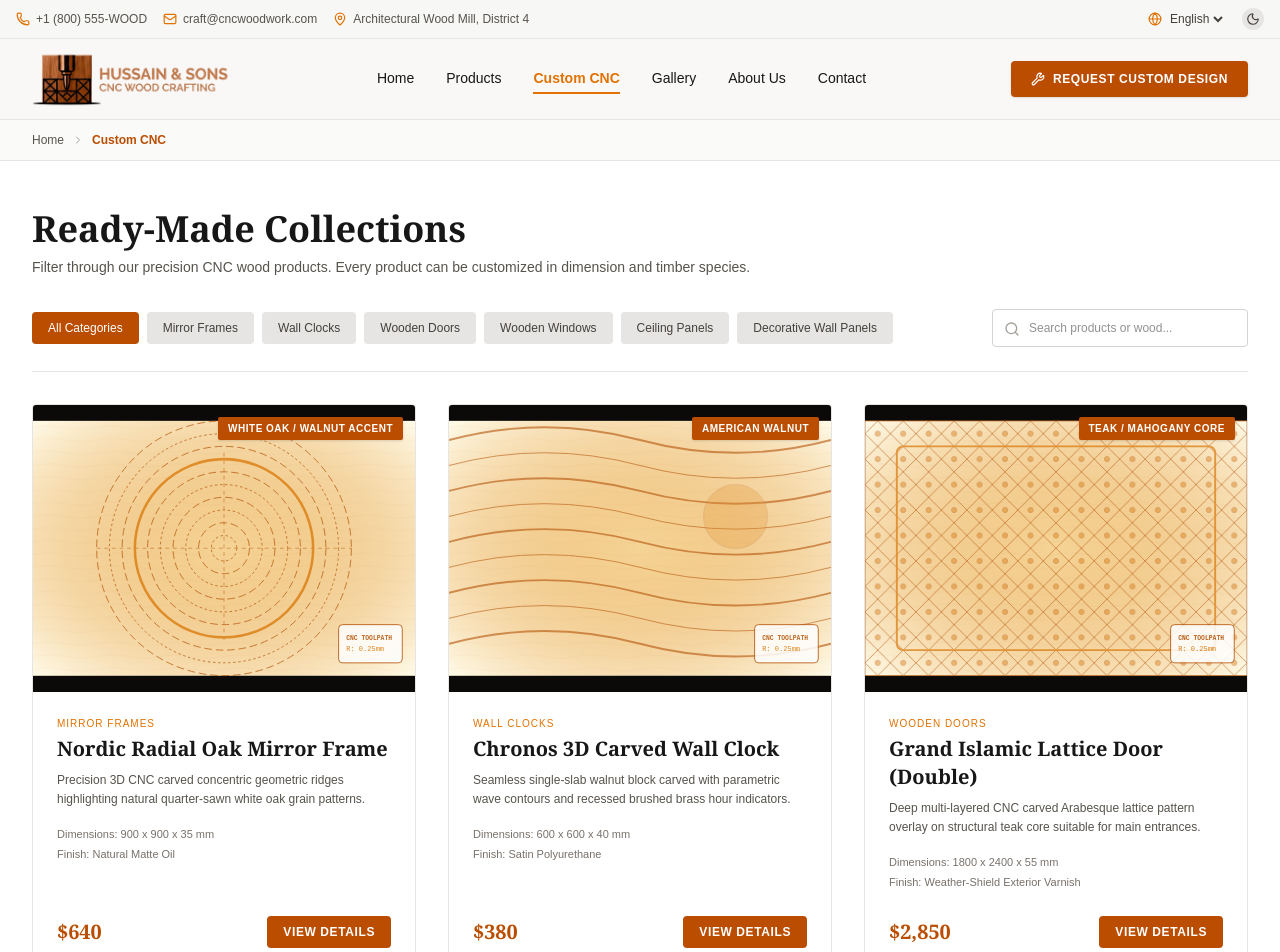
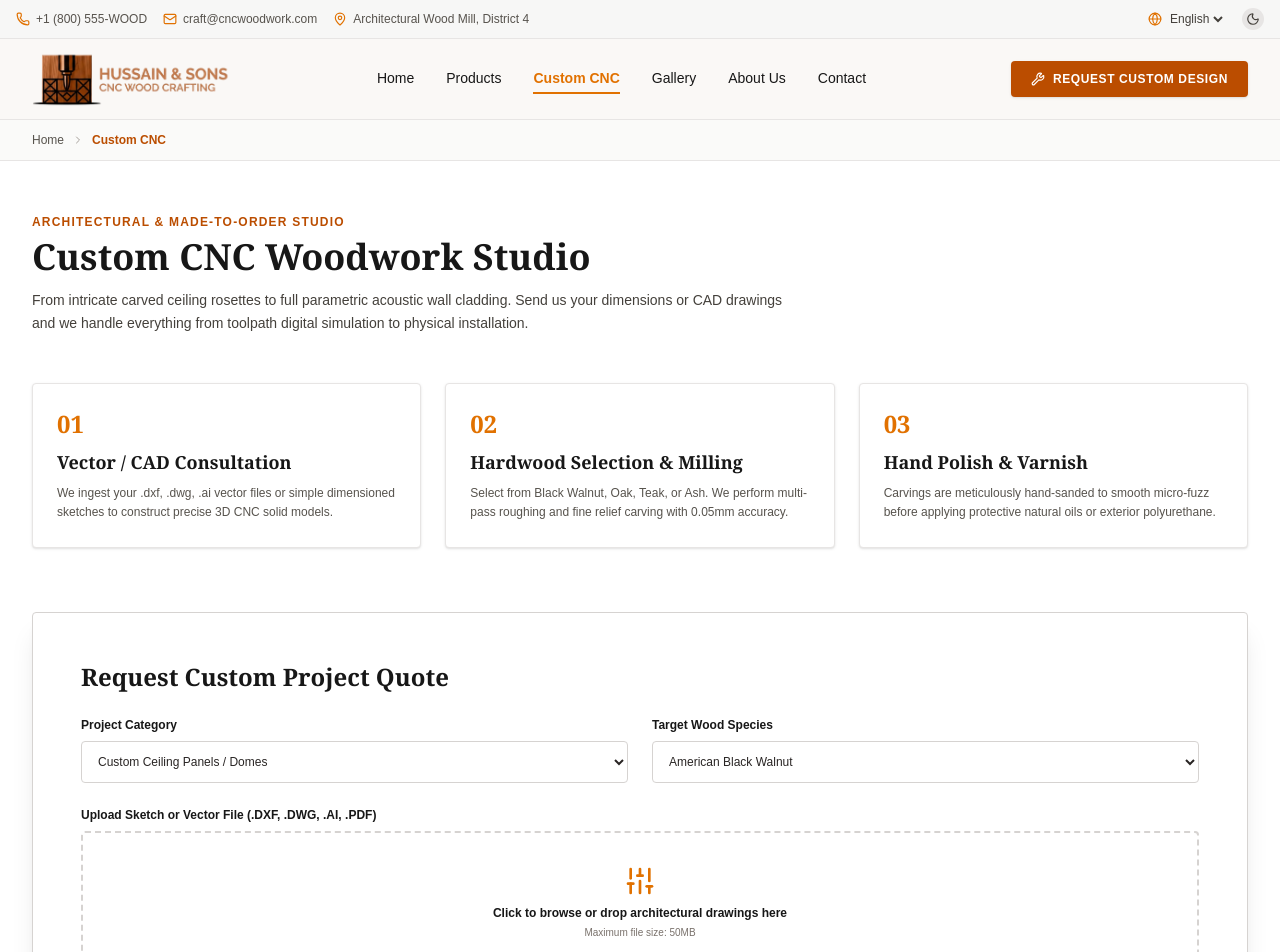
Before and after one commit to Zahoor-Baltee/hussainSonsinterior, a Next.js app: page /en/custom in a window 1280 px wide. Shown: the top 952 px of the page. Built offline with nearby package versions, Linux system fonts and the light colour scheme.

Commit message:
feat: Implement Custom Page with workflow and file upload functionality

```diff
--- a/app/[locale]/custom/page.tsx
+++ b/app/[locale]/custom/page.tsx
@@ -1,6 +1,6 @@
-import ProductsPage from "@/components/products/ProductsPage";
+import { getContent } from "@/lib/i18n";
 import { Locale } from "@/config/locales";
-import { getContent } from "@/lib/i18n";
+import CustomPage from "@/components/custom/CustomPage";
 
 type CustomRouteProps = {
     params: Promise<{
@@ -16,7 +16,7 @@ export default async function CustomRoute({
     const t = getContent(locale);
 
     return (
-        <ProductsPage
+        <CustomPage
             locale={locale}
             t={t}
         />
--- /dev/null
+++ b/components/custom/CustomPage.tsx
@@ -0,0 +1,136 @@
+"use client";
+
+import { CUSTOM_WORKFLOW } from "@/data/constant";
+import { Sliders } from "lucide-react";
+
+
+type CustomPageProps = {
+    locale: string;
+    t: any;
+};
+
+export default function CustomPage({
+    locale,
+    t,
+}: CustomPageProps) {
+    return (
+        <main className="max-w-7xl mx-auto px-4 sm:px-6 lg:px-8 py-12">
+            <div className="max-w-3xl mb-12">
+                <span className="text-xs font-semibold uppercase tracking-widest text-amber-700">
+                    {t.customStudioTag}
+                </span>
+
+                <h1 className="font-serif text-3xl sm:text-4xl font-bold mt-1">
+                    {t.customWoodworkTitle}
+                </h1>
+
+                <p className="text-sm mt-3 leading-relaxed text-stone-700">
+                    {t.customStudioDescription}
+                </p>
+            </div>
+
+            {/* Workflow Cards */}
+            <div className="grid grid-cols-1 md:grid-cols-3 gap-6 mb-16">
+                {CUSTOM_WORKFLOW.map((workflow) => (
+                    <div
+                        key={workflow.id}
+                        className="p-6 rounded-sm border bg-white border-stone-200 shadow-sm"
+                    >
+                        <span className="text-2xl font-serif font-bold text-amber-600 block mb-2">
+                            {workflow.num}
+                        </span>
+
+                        <h3 className="font-serif text-lg font-bold mb-2">
+                            {locale === "ur"
+                                ? workflow.titleUr
+                                : workflow.title}
+                        </h3>
+
+                        <p className="text-xs leading-relaxed text-stone-600">
+                            {locale === "ur"
+                                ? workflow.descUr
+                                : workflow.desc}
+                        </p>
+                    </div>
+                ))}
+            </div>
+
+            {/* Quote Tool */}
+            <div className="p-8 sm:p-12 rounded-sm border bg-white border-stone-300 shadow-xl">
+                <h2 className="font-serif text-2xl font-bold mb-6">
+                    {t.quoteHeader}
+                </h2>
+
+                <form
+                    onSubmit={(e) => {
+                        e.preventDefault();
+                    }}
+                    className="space-y-6"
+                >
+                    <div className="grid grid-cols-1 sm:grid-cols-2 gap-6">
+                        {/* Project Category */}
+                        <div>
+                            <label className="block text-xs font-semibold mb-2">
+                                {t.projectCategory}
+                            </label>
+
+                            <select className="w-full text-xs p-3 rounded-sm border bg-white border-stone-300 text-stone-800">
+                                <option>{t.customCeilingPanels}</option>
+                                <option>{t.bespokeCarvedDoors}</option>
+                                <option>{t.parametricWallPanelling}</option>
+                                <option>{t.customFretwork}</option>
+                                <option>{t.largeMirrorFrame}</option>
+                            </select>
+                        </div>
+
+                        {/* Wood Species */}
+                        <div>
+                            <label className="block text-xs font-semibold mb-2">
+                                {t.targetWoodSpecies}
+                            </label>
+
+                            <select className="w-full text-xs p-3 rounded-sm border bg-white border-stone-300 text-stone-800">
+                                <option>{t.americanBlackWalnut}</option>
+                                <option>{t.whiteOak}</option>
+                                <option>{t.burmeseTeak}</option>
+                                <option>{t.europeanAsh}</option>
+                            </select>
+                        </div>
+                    </div>
+
+                    {/* File Upload */}
+                    <div>
+                        <label className="block text-xs font-semibold mb-2">
+                            {t.uploadSketch}
+                        </label>
+
+                        <label className="border-2 border-dashed p-8 text-center rounded-sm cursor-pointer border-stone-300 hover:border-amber-600 block">
+                            <Sliders className="w-8 h-8 text-amber-600 mx-auto mb-2" />
+
+                            <span className="text-xs font-semibold block">
+                                {t.uploadDrawings}
+                            </span>
+
+                            <span className="text-[10px] text-stone-500 mt-1 block">
+                                {t.maximumFileSize}
+                            </span>
+
+                            <input
+                                type="file"
+                                accept=".dxf,.dwg,.ai,.pdf"
+                                className="hidden"
+                            />
+                        </label>
+                    </div>
+
+                    <button
+                        type="submit"
+                        className="bg-amber-700 hover:bg-amber-600 text-white text-xs font-semibold uppercase tracking-wider px-8 py-3.5 rounded-sm"
+                    >
+                        {t.submitCustomSpecification}
+                    </button>
+                </form>
+            </div>
+        </main>
+    );
+}
--- a/data/constant.ts
+++ b/data/constant.ts
@@ -414,3 +414,32 @@ export const FAQS = [
         aUr: "جی ہاں۔ تیار شدہ آرکیٹیکچرل مصنوعات کو محفوظ ترسیل کے لیے تیار کیا جا سکتا ہے، جبکہ منصوبے اور مقام کے مطابق تنصیب کی معاونت بھی دستیاب ہے۔",
     },
 ];
+export const CUSTOM_WORKFLOW = [
+    {
+        id: "consultation",
+        num: "01",
+        title: "Vector / CAD Consultation",
+        titleUr: "ویکٹر / CAD مشاورت",
+        desc: "We ingest your .dxf, .dwg, .ai vector files or simple dimensioned sketches to construct precise 3D CNC solid models.",
+        descUr:
+            "ہم آپ کی .dxf، .dwg، .ai ویکٹر فائلز یا سادہ پیمائش شدہ خاکوں کو استعمال کرکے درست 3D CNC سالڈ ماڈلز تیار کرتے ہیں۔",
+    },
+    {
+        id: "milling",
+        num: "02",
+        title: "Hardwood Selection & Milling",
+        titleUr: "معیاری لکڑی کا انتخاب اور ملنگ",
+        desc: "Select from Black Walnut, Oak, Teak, or Ash. We perform multi-pass roughing and fine relief carving with 0.05mm accuracy.",
+        descUr:
+            "بلیک وال نٹ، اوک، ساگوان یا ایش میں سے انتخاب کریں۔ ہم 0.05 ملی میٹر درستگی کے ساتھ ملٹی پاس رفنگ اور باریک ریلیف نقش کاری کرتے ہیں۔",
+    },
+    {
+        id: "finishing",
+        num: "03",
+        title: "Hand Polish & Varnish",
+        titleUr: "ہاتھ سے پالش اور وارنش",
+        desc: "Carvings are meticulously hand-sanded to smooth micro-fuzz before applying protective natural oils or exterior polyurethane.",
+        descUr:
+            "حفاظتی قدرتی آئل یا بیرونی پولی یوریتھین لگانے سے پہلے نقش کاری کو باریک ہاتھ سے سینڈ کرکے مکمل ہموار فنش دیا جاتا ہے۔",
+    },
+];
--- a/data/en/content.json
+++ b/data/en/content.json
@@ -85,5 +85,20 @@
     "defaultDimensions": "Default Dimensions",
     "protectiveCoating": "Protective Coating",
     "engineeringFeatures": "Engineering Features",
-    "customScalingHint": "Need custom dimensions or a different wood species? Click above to request custom scaling."
+    "customScalingHint": "Need custom dimensions or a different wood species? Click above to request custom scaling.",
+    "customStudioTag": "Architectural & Made-To-Order Studio",
+    "customStudioDescription": "From intricate carved ceiling rosettes to full parametric acoustic wall cladding. Send us your dimensions or CAD drawings and we handle everything from toolpath digital simulation to physical installation.",
+    "projectCategory": "Project Category",
+    "targetWoodSpecies": "Target Wood Species",
+    "uploadSketch": "Upload Sketch or Vector File (.DXF, .DWG, .AI, .PDF)",
+    "uploadDrawings": "Click to browse or drop architectural drawings here",
+    "maximumFileSize": "Maximum file size: 50MB",
+    "submitCustomSpecification": "Submit Custom Specification",
+    "customCeilingPanels": "Custom Ceiling Panels / Domes",
+    "bespokeCarvedDoors": "Bespoke Carved Doors",
+    "parametricWallPanelling": "Parametric Wall Panelling",
+    "customFretwork": "Custom Architectural Fretwork / Mashrabiya",
+    "largeMirrorFrame": "Large Mirror Frame Installation",
+    "americanBlackWalnut": "American Black Walnut",
+    "whiteOak": "White Oak"
 }
--- a/data/ur/content.json
+++ b/data/ur/content.json
@@ -85,5 +85,20 @@
     "defaultDimensions": "طے شدہ پیمائش",
     "protectiveCoating": "حفاظتی کوٹنگ",
     "engineeringFeatures": "انجینئرنگ خصوصیات",
-    "customScalingHint": "کیا آپ کو حسب ضرورت پیمائش یا لکڑی کی مختلف قسم درکار ہے؟ حسب ضرورت پیمائش کی درخواست کے لیے اوپر کلک کریں۔"
+    "customScalingHint": "کیا آپ کو حسب ضرورت پیمائش یا لکڑی کی مختلف قسم درکار ہے؟ حسب ضرورت پیمائش کی درخواست کے لیے اوپر کلک کریں۔",
+    "customStudioTag": "آرکیٹیکچرل اور حسب ضرورت اسٹوڈیو",
+    "customStudioDescription": "پیچیدہ تراشے ہوئے چھت کے روزیٹس سے لے کر مکمل پیرامیٹرک ایکوسٹک وال کلاڈنگ تک۔ اپنی پیمائش یا CAD ڈرائنگز بھیجیں اور ہم ڈیجیٹل ٹول پاتھ سیمولیشن سے لے کر عملی تنصیب تک تمام مراحل سنبھالتے ہیں۔",
+    "projectCategory": "منصوبے کی کیٹیگری",
+    "targetWoodSpecies": "مطلوبہ لکڑی کی قسم",
+    "uploadSketch": "خاکہ یا ویکٹر فائل اپ لوڈ کریں (.DXF، .DWG، .AI، .PDF)",
+    "uploadDrawings": "آرکیٹیکچرل ڈرائنگز منتخب کرنے یا یہاں ڈراپ کرنے کے لیے کلک کریں",
+    "maximumFileSize": "زیادہ سے زیادہ فائل سائز: 50MB",
+    "submitCustomSpecification": "حسب ضرورت تفصیلات جمع کریں",
+    "customCeilingPanels": "حسب ضرورت سیلنگ پینلز / ڈومز",
+    "bespokeCarvedDoors": "حسب ضرورت تراشے ہوئے دروازے",
+    "parametricWallPanelling": "پیرامیٹرک وال پینلنگ",
+    "customFretwork": "حسب ضرورت آرکیٹیکچرل فریٹ ورک / مشربیۃ",
+    "largeMirrorFrame": "بڑے آئینے کے فریم کی تنصیب",
+    "americanBlackWalnut": "امریکن بلیک وال نٹ",
+    "whiteOak": "وائٹ اوک"
 }
```
